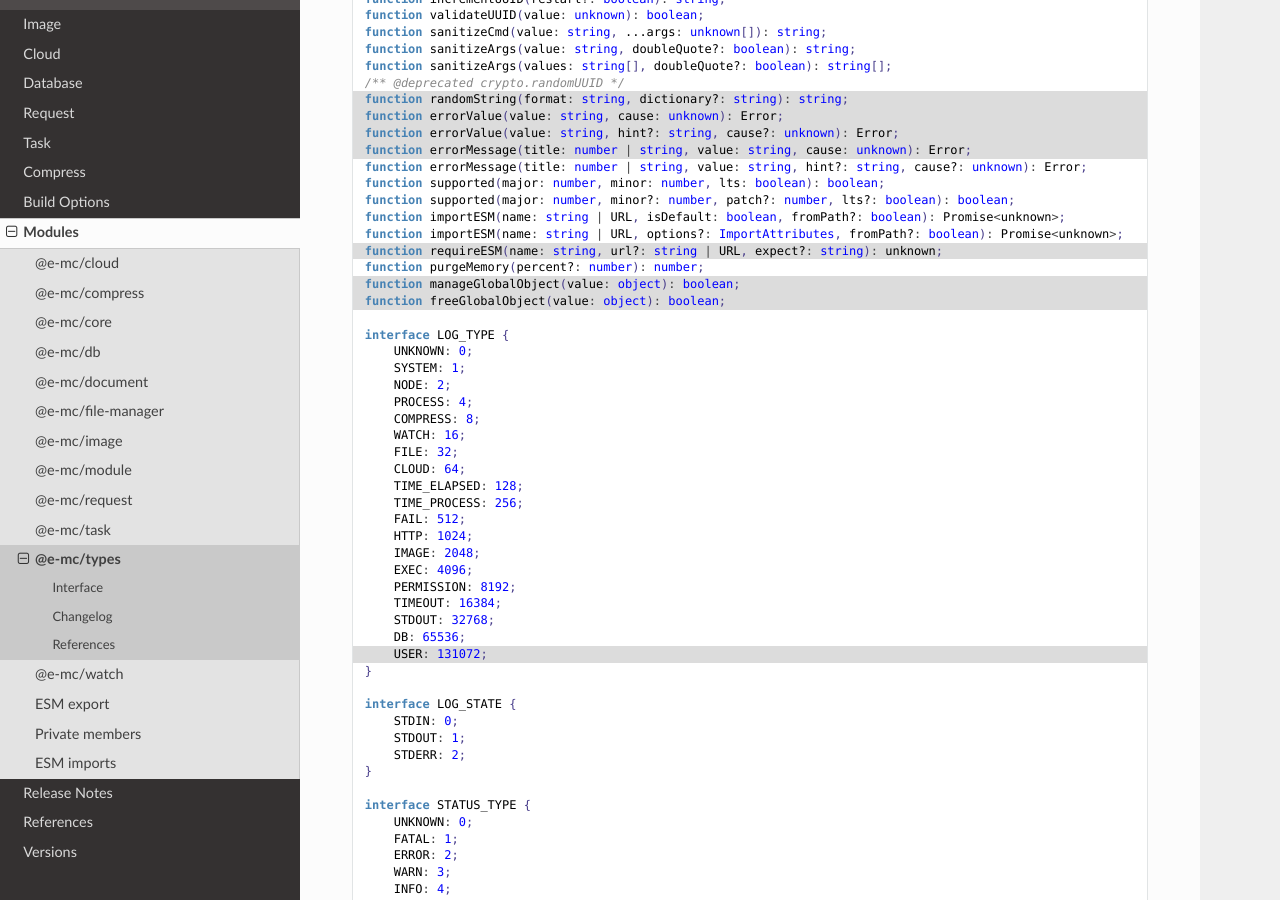
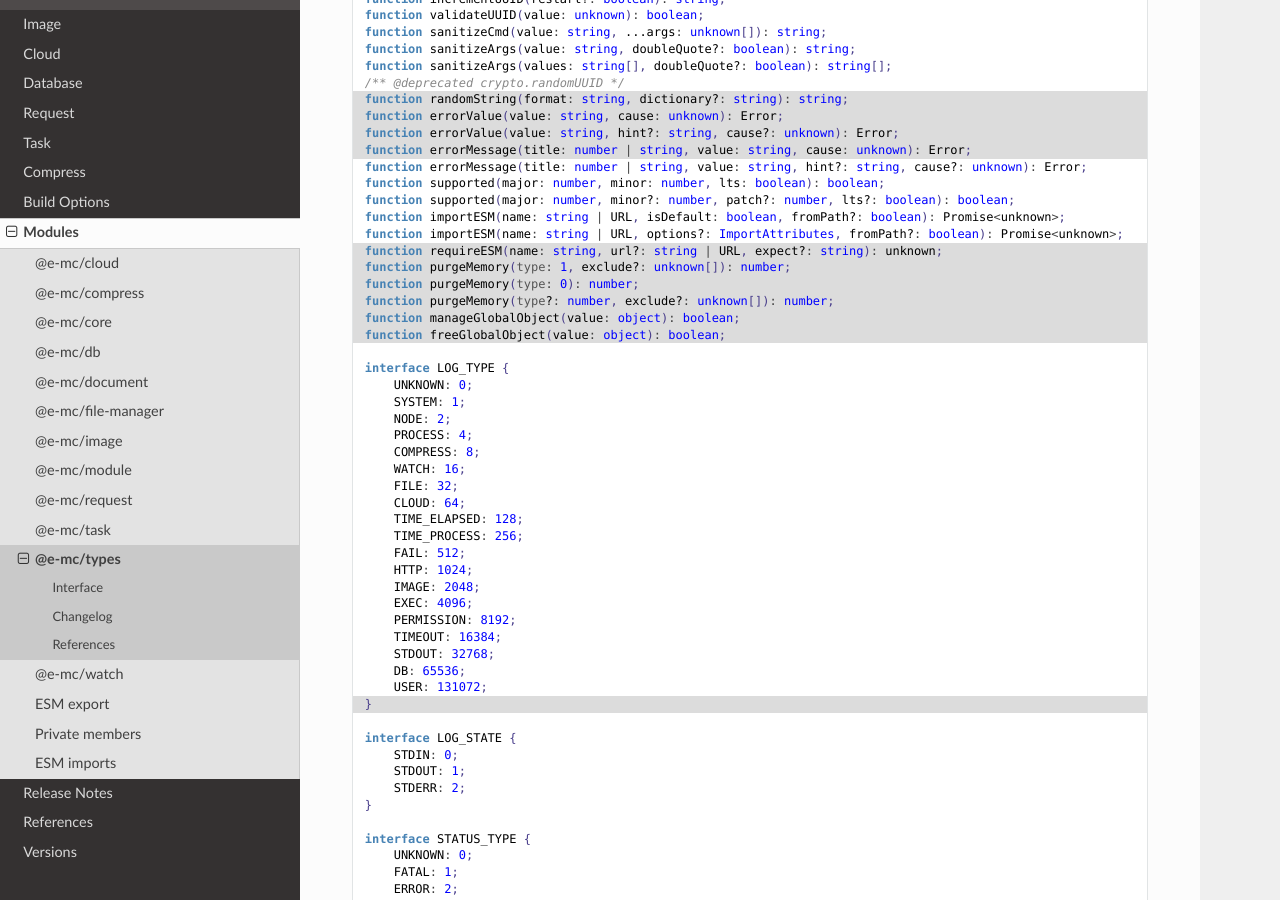
Before and after one commit to anpham6/chrome-docs, a Sphinx documentation site: the page built from source/modules/types.rst, in a window 1280 px wide and 900 px high, scrolled down 1274 px. Built offline with Sphinx 7.4.7 and the Read the Docs theme 3.1.0, drawn with Linux system fonts in a browser that asks for light colours; some of the changed text lies outside the part shown.

```diff
--- a/source/modules/file-manager.rst
+++ b/source/modules/file-manager.rst
@@ -183,9 +183,13 @@ Interface
 Changelog
 =========
 
+.. versionadded:: 0.14.1
+
+  - *ExternalAsset* property **headers** as :alt:`OutgoingHttpHeaders` was implemented.
+
 .. versionchanged:: 0.14.1
 
- - *IRequest* :alt:`global settings` **headers** with an :target:`Authorization` header is no longer cached except when the response includes a :ref:`Cache-Control <references-mdn-cache-control>` header.
+ - *IRequest* :alt:`OpenOptions` property **headers** with an :target:`Authorization` request header is no longer cached without a :ref:`Cache-Control <references-mdn-cache-control>` response header.
 
 .. versionchanged:: 0.13.6
 
--- a/source/modules/types.rst
+++ b/source/modules/types.rst
@@ -84,7 +84,9 @@ Interface
   function importESM(name: string | URL, isDefault: boolean, fromPath?: boolean): Promise<unknown>;
   function importESM(name: string | URL, options?: ImportAttributes, fromPath?: boolean): Promise<unknown>;
   function requireESM(name: string, url?: string | URL, expect?: string): unknown;
-  function purgeMemory(percent?: number): number;
+  function purgeMemory(type: 1, exclude?: unknown[]): number;
+  function purgeMemory(type: 0): number;
+  function purgeMemory(type?: number, exclude?: unknown[]): number;
   function manageGlobalObject(value: object): boolean;
   function freeGlobalObject(value: object): boolean;
 
@@ -224,6 +226,10 @@ Changelog
 .. versionadded:: 0.14.1
 
   - :alt:`function` **manageGlobalObject** | **freeGlobalObject** for releasing cached memory was created.
+
+.. versionchanged:: 0.14.1
+
+  - ``BREAKING`` :alt:`function` **purgeMemory** unimplemented argument :target:`percent` was replaced with :target:`type` as :alt:`0 | 1`.
 
 .. versionadded:: 0.14.0
 
--- a/source/references.rst
+++ b/source/references.rst
@@ -149,6 +149,12 @@ https://nodejs.org/api/worker_threads.html
 https://nodejs.org/api/tls.html
   | `SecureVersion <search.html?q=SecureVersion>`_
 
+.. _references-nodejs-http:
+.. rst-class:: block-list
+
+https://nodejs.org/api/http.html
+  | `OutgoingHttpHeaders <search.html?q=OutgoingHttpHeaders>`_
+
 .. _references-nodejs-url:
 .. rst-class:: block-list
 
```
Also changed, not shown: other parts of source/modules/types.rst (+2 -2 lines).
